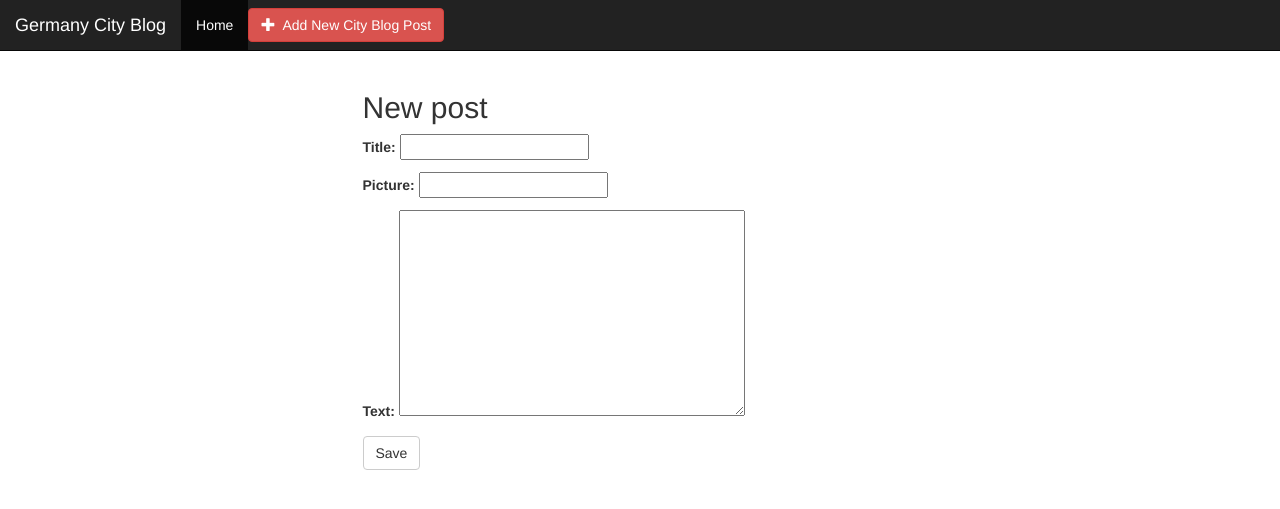
After one commit to leroy2712/City-Blog, a Django app: page /article/new/ in a window 1280 px wide. The commit adds this page. Shown: the top 509 px of the page. Run offline with Django 3.2, Linux system fonts and the light colour scheme; some libraries are stand-ins or nearby versions.

Commit message:
complete add blog post form

```diff
--- /dev/null
+++ b/articles/forms.py
@@ -0,0 +1,9 @@
+from django import forms
+
+from .models import Post
+
+class PostForm(forms.ModelForm):
+
+    class Meta:
+        model = Post
+        fields = ('title', 'picture', 'text',)
--- a/articles/models.py
+++ b/articles/models.py
@@ -9,7 +9,7 @@ class Post(models.Model):
     picture = models.CharField(max_length=200)
     text = models.TextField()
     date_created = models.DateTimeField(default=timezone.now)
-    date_published = models.DateTimeField(blank=True, null=True)
+    date_published = models.DateTimeField(default=timezone.now)
 
     def publish(self):
         self.date_published = timezone.now()
--- /dev/null
+++ b/articles/templates/articles/article_new.html
@@ -0,0 +1,16 @@
+{% extends "articles/base.html" %}
+{% block content %}
+
+<div class="row">
+    <div class="col-sm-3"></div>
+    <div class="col-sm-6">
+        <h2>New post</h2>
+        <form method="POST" class="post-form">{% csrf_token %}
+            {{ form.as_p }}
+            <button type="submit" class="save btn btn-default">Save</button>
+        </form>
+    </div>
+    <div class="col-sm-3"></div>
+</div>
+
+{% endblock content %}
--- a/articles/templates/articles/articles_list.html
+++ b/articles/templates/articles/articles_list.html
@@ -2,8 +2,8 @@
 {% block content %}
 
 <div class="row">
-    <div class="col-sm-2"></div>
-    <div class="col-sm-8">
+    <div class="col-sm-3"></div>
+    <div class="col-sm-6">
         {% for article in articles %}
         <h2>{{ article.title }}</h2>
         <p>Published on {{ article.date_published }} by {{ article.author }} </p>
@@ -13,7 +13,7 @@
         <hr>
         {% endfor %}
     </div>
-    <div class="col-sm-2"></div>
+    <div class="col-sm-3"></div>
 </div>
 
 {% endblock content %}
--- a/articles/templates/articles/base.html
+++ b/articles/templates/articles/base.html
@@ -16,10 +16,8 @@
             </div>
             <ul class="nav navbar-nav">
                 <li class="active"><a href="/">Home</a></li>
-                <li><a href="#">Link</a></li>
-                <li><a href="#">Link</a></li>
             </ul>
-            <a class="btn btn-danger navbar-btn" href="/">Add Blog Post</a>
+            <a class="btn btn-danger navbar-btn" href="{% url 'article_new' %}"><span class="glyphicon glyphicon-plus"></span>&nbsp; Add New City Blog Post</a>
         </div>
     </nav>
 
--- a/articles/urls.py
+++ b/articles/urls.py
@@ -3,4 +3,5 @@ from . import views
 
 urlpatterns = [
     path('', views.articles_list, name='articles_list'),
+    path('article/new/', views.article_new, name='article_new'),
 ]
--- a/articles/views.py
+++ b/articles/views.py
@@ -1,8 +1,22 @@
-from django.shortcuts import render
+from django.shortcuts import render, redirect
 from .models import Post
 from django.utils import timezone
+from .forms import PostForm
 
 # Create your views here.
 def articles_list(request):
     articles = Post.objects.filter(date_published__lte=timezone.now()).order_by('date_published')
     return render(request, 'articles/articles_list.html', {'articles': articles})
+
+def article_new(request):
+    if request.method == "POST":
+        form = PostForm(request.POST)
+        post = form.save(commit=False)
+        post.author = request.user
+        post.published_date = timezone.now()
+        post.save()
+        return redirect('/')
+
+    else:
+        form = PostForm()
+        return render(request, 'articles/article_new.html', {'form': form})
--- a/blog/settings.py
+++ b/blog/settings.py
@@ -106,7 +106,7 @@ AUTH_PASSWORD_VALIDATORS = [
 
 LANGUAGE_CODE = 'en-us'
 
-TIME_ZONE = 'UTC'
+TIME_ZONE = 'Europe/Berlin'
 
 USE_I18N = True
 
```
Also changed, not shown: articles/migrations/0002_auto_20190529_0029.py (added), db.sqlite3, 2 other files.
